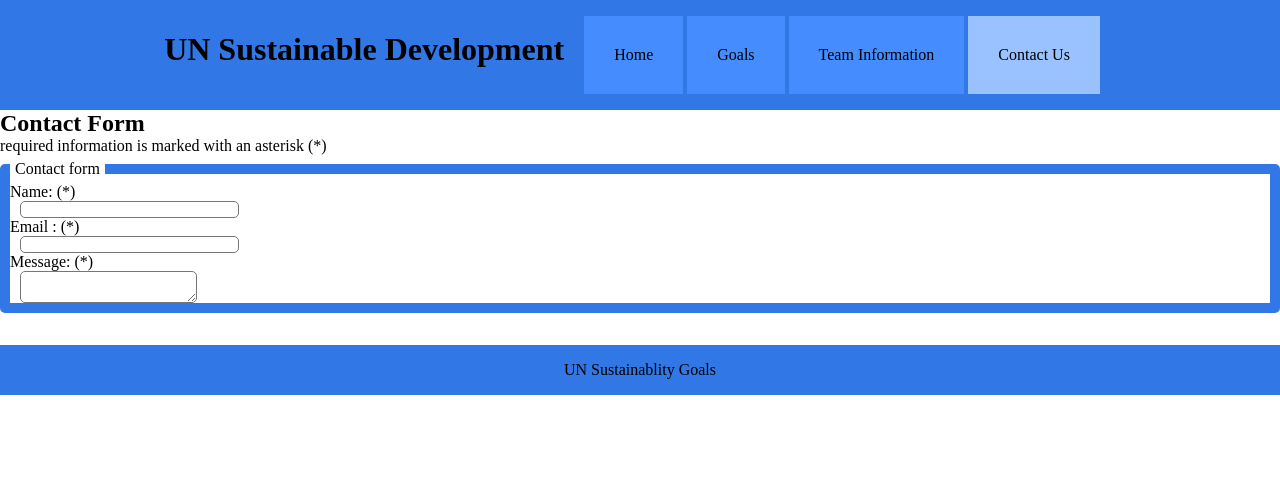
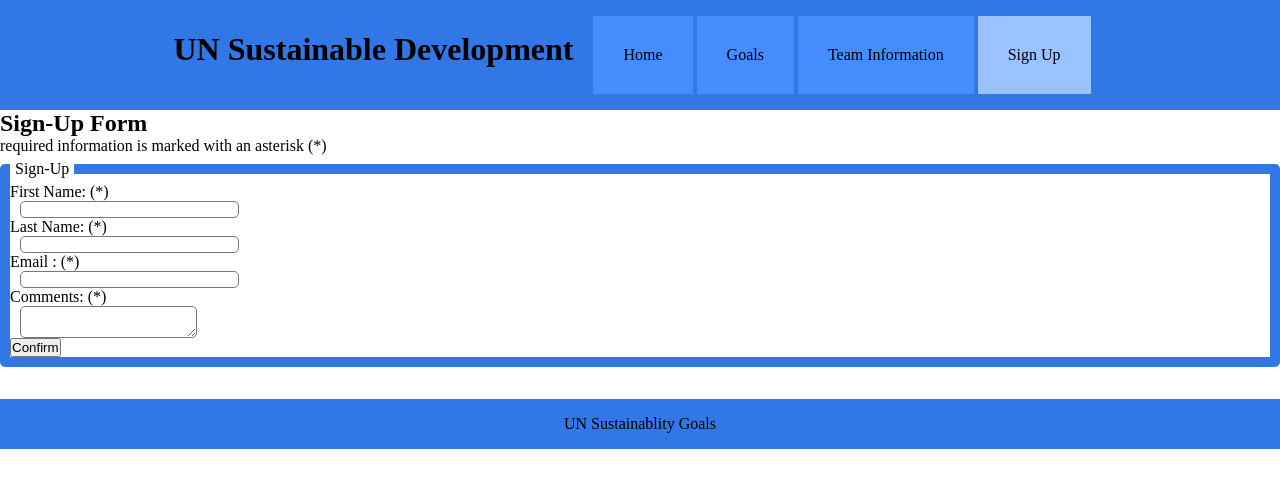
Before and after one commit to shashGurung/Web-dev, a website: page app/public/contact.html in a window 1280 px wide. Drawn offline with Linux system fonts and the light colour scheme.

Commit message:
Fixed up the signup form to meet requirements

```diff
--- a/app/public/contact.html
+++ b/app/public/contact.html
@@ -13,25 +13,30 @@
                 <li class="nav"><a href="index.html">Home</a></li>
                 <li class="nav"><a href="goals.html">Goals</a></li>
                 <li class="nav"><a href="teaminformation.html">Team Information</a></li>
-                <li class="currentNav"><a href="contact.html">Contact Us</a></li>
+                <li class="currentNav"><a href="contact.html">Sign Up</a></li>
             </ul>
         </nav>
     </header>
     <main>
-        <h2>Contact Form</h2>
+        <h2>Sign-Up Form</h2>
         <div>
             <p class="form">required information is marked with an asterisk (*)</p>
             <form method="post" action = "" id="form">
                 <fieldset>
-                    <legend>Contact form</legend>
-                    <label for="name">Name: (*)</label>
-                    <input type="text" id="name" size="25" required aria-required="true"/>
+                    <legend>Sign-Up</legend>
+                    <label for="firstname">First Name: (*)</label>
+                    <input type="text" id="firstname" size="25" required aria-required="true"/>
+
+                    <label for="lastname">Last Name: (*)</label>
+                    <input type="text" id="lastname" size="25" required aria-required="true"/>
 
                     <label for="email">Email <i class="fa-regular fa-envelope-open"></i>: (*)</label>
                     <input type="email" id="email" size="25" required aria-required="true"/>
 
-                    <label for="message">Message: (*)</label>
-                    <textarea id="message" size="25" required aria-required="true"></textarea>
+                    <label for="comment">Comments: (*)</label>
+                    <textarea id="comment" size="25" required aria-required="true"></textarea>
+
+                    <button id="submit" type="submit" form="form">Confirm</button>
                 </fieldset>
             </form>
         </div>
```
Also changed, not shown: app/public/goal10.html (+1 -1 lines), app/public/goal6.html (+1 -1 lines), app/public/goal9.html (+1 -1 lines), app/public/goals.html (+1 -1 lines), app/public/index.html (+1 -1 lines), app/public/teamInformation.html (+1 -1 lines).
